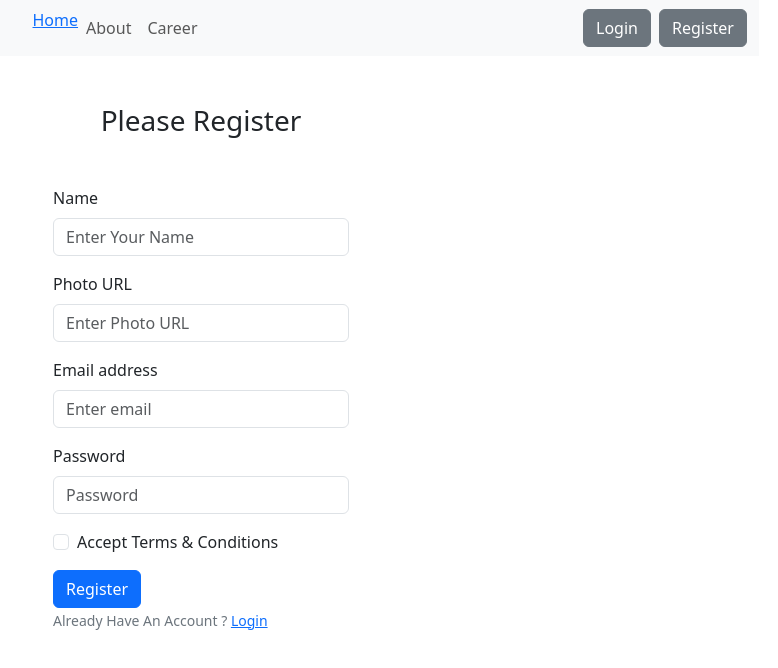
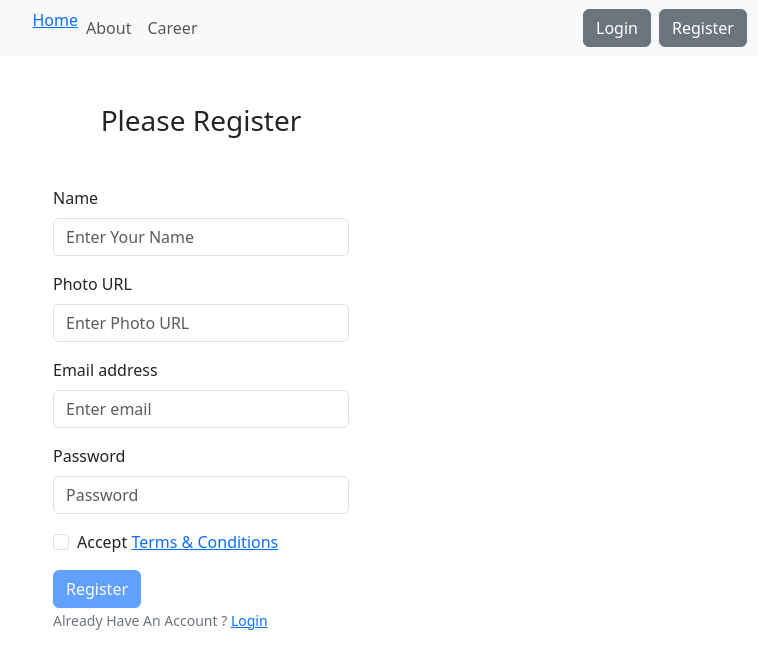
Before and after one commit to shahin-hossain/the-news-dragon-client, a React (Vite) app: page /register in a window 1280 px wide. Shown: the top 668 px of the page, without its empty margins (439-1217 px from the left). Built offline with nearby package versions, Linux system fonts and the light colour scheme; no server answers.

Commit message:
Private Route Fix Reload and Accept Terms and conditions

```diff
--- a/src/__Steps__.js
+++ b/src/__Steps__.js
@@ -100,5 +100,7 @@
  * sign out
  * navigate to home after login
  * private route
+ * reload issue solved
+ * terms & condition
  *
  */
--- a/src/pages/Login/Register/Register.jsx
+++ b/src/pages/Login/Register/Register.jsx
@@ -2,9 +2,10 @@ import React, { useContext } from 'react';
 import { Button, Container, Form } from 'react-bootstrap';
 import { Link } from 'react-router-dom';
 import { AuthContext } from '../../../providers/AuthProvider';
+import { useState } from 'react';
 
 const Register = () => {
-
+    const [accepted, setAccepted] = useState(false);
     const { createUser } = useContext(AuthContext);
 
     //form handle for Create new User
@@ -26,6 +27,12 @@ const Register = () => {
                 console.log(error.message)
             })
     }
+    // terms & condition button checked করলে তাহলে Disable Register button Enable হবে।
+    const handleAccepted = (event) => {
+        setAccepted(event.target.checked);
+        console.log(event.target.checked)
+    }
+
 
     return (
         <Container className='mx-auto w-25'>
@@ -53,10 +60,14 @@ const Register = () => {
                 </Form.Group>
                 {/* Accept terms & conditions */}
                 <Form.Group className="mb-3" controlId="formBasicCheckbox">
-                    <Form.Check type="checkbox" name='accept' label="Accept Terms & Conditions" />
+                    <Form.Check
+                        onClick={handleAccepted}
+                        type="checkbox"
+                        name='accept'
+                        label={<>Accept <Link to='/terms'>Terms & Conditions</Link></>} />
                 </Form.Group>
                 {/* Register button */}
-                <Button variant="primary" type="submit">
+                <Button variant="primary" disabled={!accepted} type="submit">
                     Register
                 </Button>
                 <br />
--- /dev/null
+++ b/src/pages/Shared/Terms/Terms.jsx
@@ -0,0 +1,15 @@
+import React from 'react';
+import { Container } from 'react-bootstrap';
+import { Link } from 'react-router-dom';
+
+const Terms = () => {
+    return (
+        <Container className='w-50'>
+            <h3>Terms & Conditions</h3>
+            <p>Lorem ipsum dolor sit amet consectetur adipisicing elit. Facere, molestias eveniet accusantium ipsam saepe sit veritatis cupiditate neque quibusdam est odio! Fugiat consectetur, molestiae quaerat soluta eius saepe modi quis voluptate excepturi aspernatur est voluptatum voluptates obcaecati impedit dolores cupiditate inventore. Quibusdam enim architecto nobis adipisci odio accusantium qui debitis.</p>
+            <p>Go Back to Register <Link to='/register'>Register</Link></p>
+        </Container>
+    );
+};
+
+export default Terms;
--- a/src/providers/AuthProvider.jsx
+++ b/src/providers/AuthProvider.jsx
@@ -11,13 +11,16 @@ const auth = getAuth(app);
 
 const AuthProvider = ({ children }) => {
     const [user, setUser] = useState(null);
+    const [loading, setLoading] = useState(true);
 
     //new user create
     const createUser = (email, password) => {
+        setLoading(true);
         return createUserWithEmailAndPassword(auth, email, password);
     }
     //existing user sign in
     const signIn = (email, password) => {
+        setLoading(true)
         return signInWithEmailAndPassword(auth, email, password);
     }
     //User authState Change
@@ -26,7 +29,7 @@ const AuthProvider = ({ children }) => {
         const unsubscribe = onAuthStateChanged(auth, loggedUser => {
             setUser(loggedUser);
             console.log('logged in user inside auth state observer', loggedUser)
-
+            setLoading(false)
         });
 
         return () => {
@@ -36,11 +39,14 @@ const AuthProvider = ({ children }) => {
 
     //sign out
     const logOut = () => {
+        setLoading(true)
         return signOut(auth);
     }
+
     //provider value
     const authInfo = {
         user,
+        loading,
         createUser,
         signIn,
         logOut,
--- a/src/routes/PrivateRoute.jsx
+++ b/src/routes/PrivateRoute.jsx
@@ -3,12 +3,16 @@ import React from 'react';
 import { useContext } from 'react';
 import { AuthContext } from '../providers/AuthProvider';
 import { Navigate, useLocation } from 'react-router-dom';
+import { Spinner } from 'react-bootstrap';
 
 const PrivateRoute = ({ children }) => {
-    const { user } = useContext(AuthContext);
+    const { user, loading } = useContext(AuthContext);
     const location = useLocation();
-    // console.log(location)
 
+    //race condition এর জন্য loading use করা হয়েছে। race condition হলো page reload করলে login in page এ যাওয়া আটানোর জন্য।
+    if (loading) {
+        return <Spinner animation='border' variant='primary' />
+    }
     if (user) {
         return children;
     }
@@ -23,4 +27,5 @@ export default PrivateRoute;
  * 2. if user is logged in, then allow them to visit the route
  * 3. else redirect user to login page
  *  4. setup the private router
+ * 5. handle loading
  */
--- a/src/routes/Routes.jsx
+++ b/src/routes/Routes.jsx
@@ -8,6 +8,7 @@ import LoginLayout from "../layouts/LoginLayout";
 import Login from "../pages/Login/Login/Login";
 import Register from "../pages/Login/Register/Register";
 import PrivateRoute from "./PrivateRoute";
+import Terms from "../pages/Shared/Terms/Terms";
 
 const router = createBrowserRouter([
     {
@@ -26,6 +27,10 @@ const router = createBrowserRouter([
             {
                 path: 'register',
                 element: <Register></Register>
+            },
+            {
+                path: 'terms',
+                element: <Terms></Terms>
             }
         ]
     },
```
